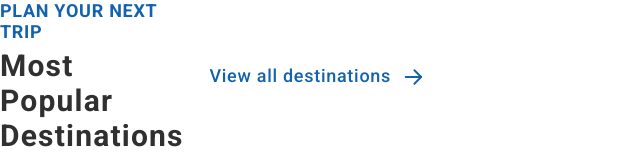
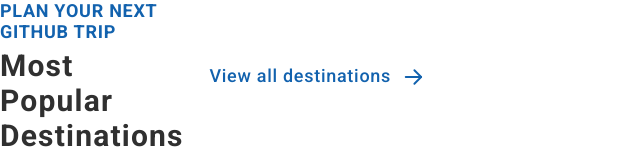
Before and after one commit to locojer/small63, a React (Create React App) app: page / in a window 1280 px wide. Shown: the top 160 px of the page, without its empty margins (0-640 px from the left). Built offline with nearby package versions, Linux system fonts and the light colour scheme; a web font is replaced by a local one.

Commit message:
Update Small63.tsx

```diff
--- a/src/pages/Small63.tsx
+++ b/src/pages/Small63.tsx
@@ -16,7 +16,7 @@
     <div className={styles.small63}>
       <div className={styles.destinationsTitles}>
         <div className={styles.titleContainer}>
-          <b className={styles.planYourNext}>Plan your next trip</b>
+          <b className={styles.planYourNext}>Plan your next github trip</b>
           <b className={styles.mostPopularDestinations}>
             Most Popular Destinations
           </b>
```
